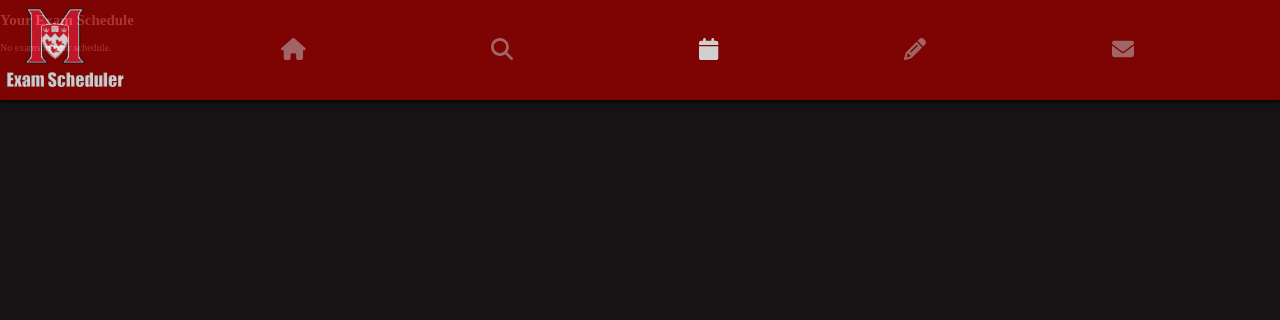
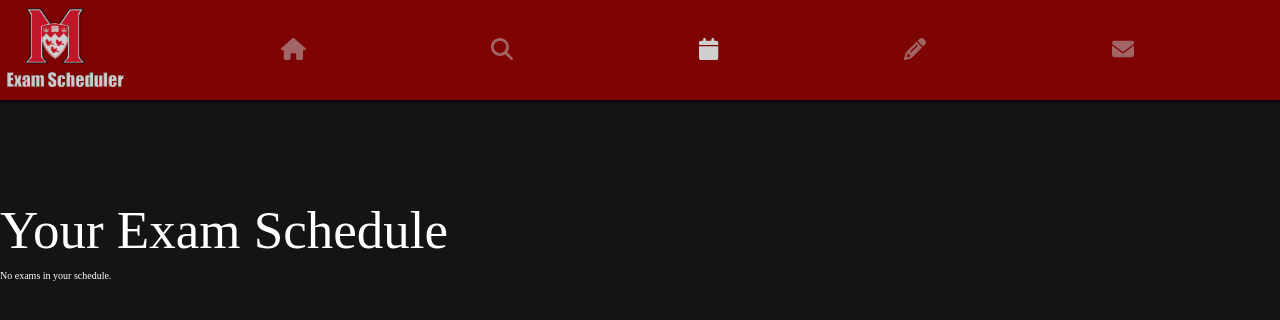
Before and after one commit to Erik-Cupsa/McGillExamSchedulerFrontEnd, a React (Create React App) app: page /calendar in a window 1280 px wide. Shown: the top 320 px of the page. Built offline with nearby package versions, Linux system fonts and the light colour scheme.

Commit message:
some front end styling

```diff
--- a/src/components/Calendar/index.js
+++ b/src/components/Calendar/index.js
@@ -1,5 +1,5 @@
 import React, { useState, useEffect } from 'react';
-import ICAL from 'ical.js';
+import "./index.scss";
 
 const Calendar = () => {
   const [selectedExams, setSelectedExams] = useState([]);
@@ -62,8 +62,8 @@ const Calendar = () => {
   };
 
   return (
-    <div>
-      <h2>Your Exam Schedule</h2>
+    <div className = "calendarContainer">
+      <h1>Your Exam Schedule</h1>
       {selectedExams.length === 0 ? (
         <p>No exams in your schedule.</p>
       ) : (
--- a/src/components/Calendar/index.scss
+++ b/src/components/Calendar/index.scss
@@ -1,34 +1,29 @@
-$primary-color: #3498db;
-$secondary-color: #2ecc71;
-$text-color: #333;
+.calendarContainer{
+    margin-top: 200px;
+    h1{
+        color: #fff;
+        font-size: 53px;
+        margin: 0;
+        font-weight: 400;
+        cursor: pointer;
 
-// Basic styles for the calendar container
-div {
-  padding: 20px;
-  border: 1px solid $primary-color;
-  border-radius: 5px;
-  margin-top: 20px;
+        &::before {
+            color: #ffd700;
+            font-size: 18px;
+            position: absolute;
+            margin-top: -40px;
+            left: 15px;
+            opacity: 0.6;
+        }
 
-  h2 {
-    color: $primary-color;
-    margin-bottom: 10px;
-  }
-
-  ul {
-    list-style-type: none;
-    padding: 0;
-    margin: 0;
-
-    li {
-      margin-bottom: 10px;
+        &::after {
+            color: #ffd700;
+            font-size: 18px;
+            position: absolute;
+            margin-top: 18px;
+            left: 20px;
+            animation: fadeIn 1s 1.7s backwards;
+            opacity: 0.6;
+        }
     }
-
-    strong {
-      color: $secondary-color;
-    }
-  }
-
-  p {
-    color: $text-color;
-  }
 }
--- a/src/components/Search/index.js
+++ b/src/components/Search/index.js
@@ -7,7 +7,6 @@ const Search = () => {
   const [letterClass, setLetterClass] = useState("text-animate");
   const [searchQuery, setSearchQuery] = useState("");
   const [loading, setLoading] = useState(false);
-  const [examResults, setExamResults] = useState([]);
 
   useEffect(() => {
     const timer = setTimeout(() => {
@@ -24,7 +23,11 @@ const Search = () => {
   };
 
   const handleGoButtonClick = () => {
-    window.location.href = `/data?name=${encodeURIComponent(searchQuery)}`;
+    setLoading(true);
+
+    setTimeout(() => {
+      window.location.href = `/data?name=${encodeURIComponent(searchQuery)}`;
+    }, 1);
   };
 
   return (
@@ -46,17 +49,6 @@ const Search = () => {
       </div>
 
       {loading && <Loader type="pacman" />}
-
-      {examResults.length > 0 && (
-        <div className="exam-results">
-          <h3>Exam Results:</h3>
-          <ul>
-            {examResults.map((result) => (
-              <li key={result.examId}>{/* Render your exam result data here */}</li>
-            ))}
-          </ul>
-        </div>
-      )}
     </div>
   );
 };
```
